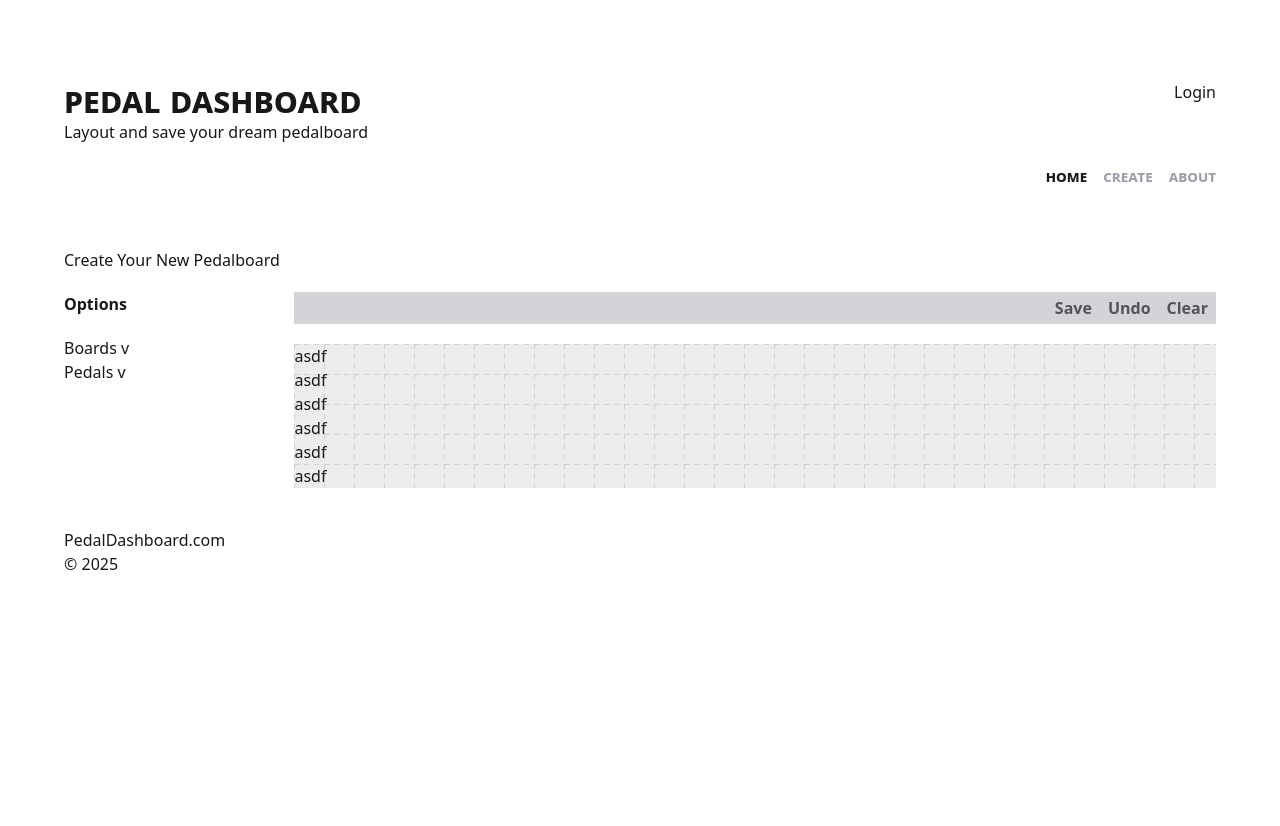
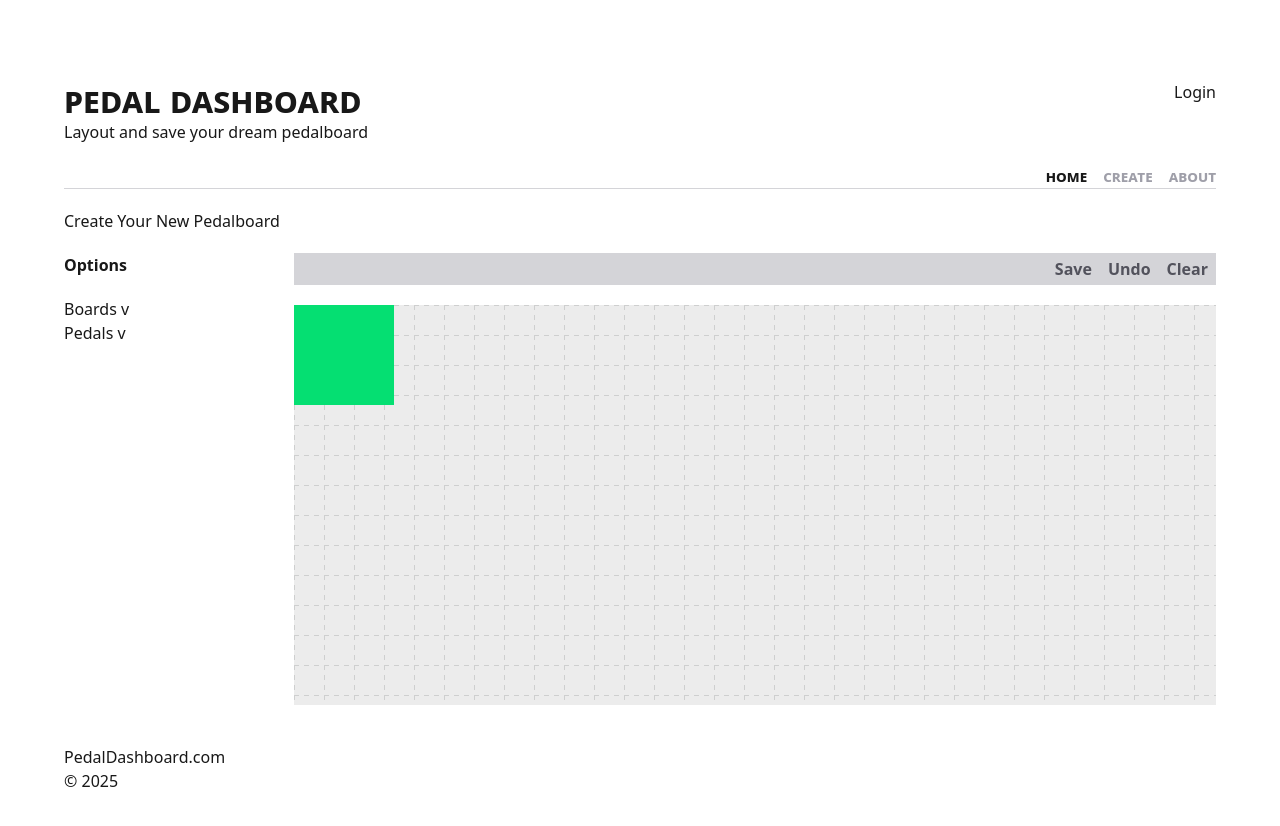
Before and after one commit to jrgtwo/pedal-dashboard, a React (Vite) app: page /create in a window 1280 px wide. Shown: the top 826 px of the page. Before the commit the page ends 800 px from the top, so only its background shows below. Built offline with nearby package versions, Linux system fonts and the light colour scheme.

Commit message:
fix: better style layout for nav, setup for drag and drop testing

```diff
--- a/src/main-components/Navigation/Navigation.tsx
+++ b/src/main-components/Navigation/Navigation.tsx
@@ -4,7 +4,7 @@ const Navigation = () => {
 
   return (
     <nav role="navigation"
-      className="mt-5 mb-15">
+      className="mt-5 mb-5 border-b border-zinc-300">
       <ol
         className="flex flex-row justify-self-end gap-4">
         <li
--- a/src/routes/Create/components/PedalBoardSandBox/components/Sandbox/Sandbox.tsx
+++ b/src/routes/Create/components/PedalBoardSandBox/components/Sandbox/Sandbox.tsx
@@ -1,9 +1,7 @@
 const Sandbox = () => {
   return (
-    <section role="sandbox"
-      className="pedal-dashboard-grid
-          w-full ">
-      asdf<br />asdf<br />asdf<br />asdf<br />asdf<br />asdf
+    <section role="sandbox" className="pedal-dashboard-grid w-full h-[50vh]">
+      <div id="draggable-box" className="w-[100px] h-[100px] bg-green-400"></div>
     </section>
   )
 }
```
